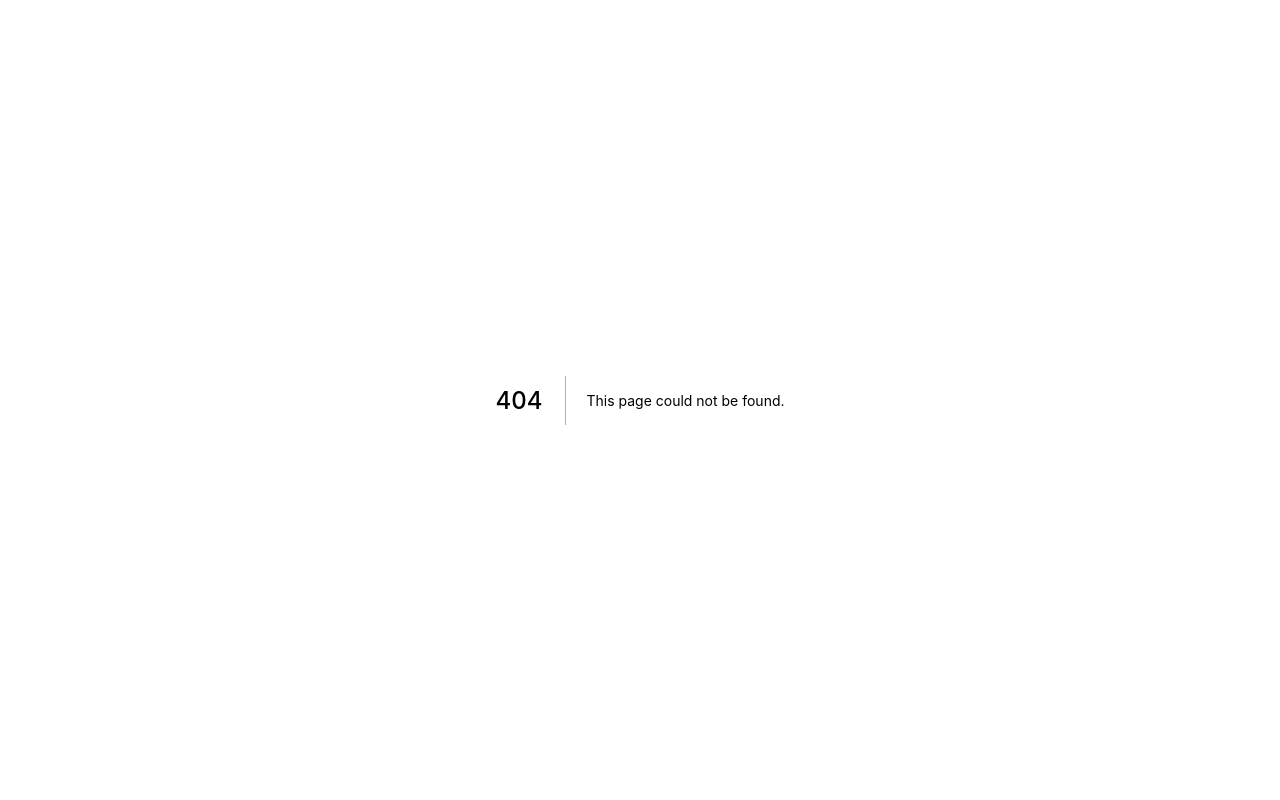
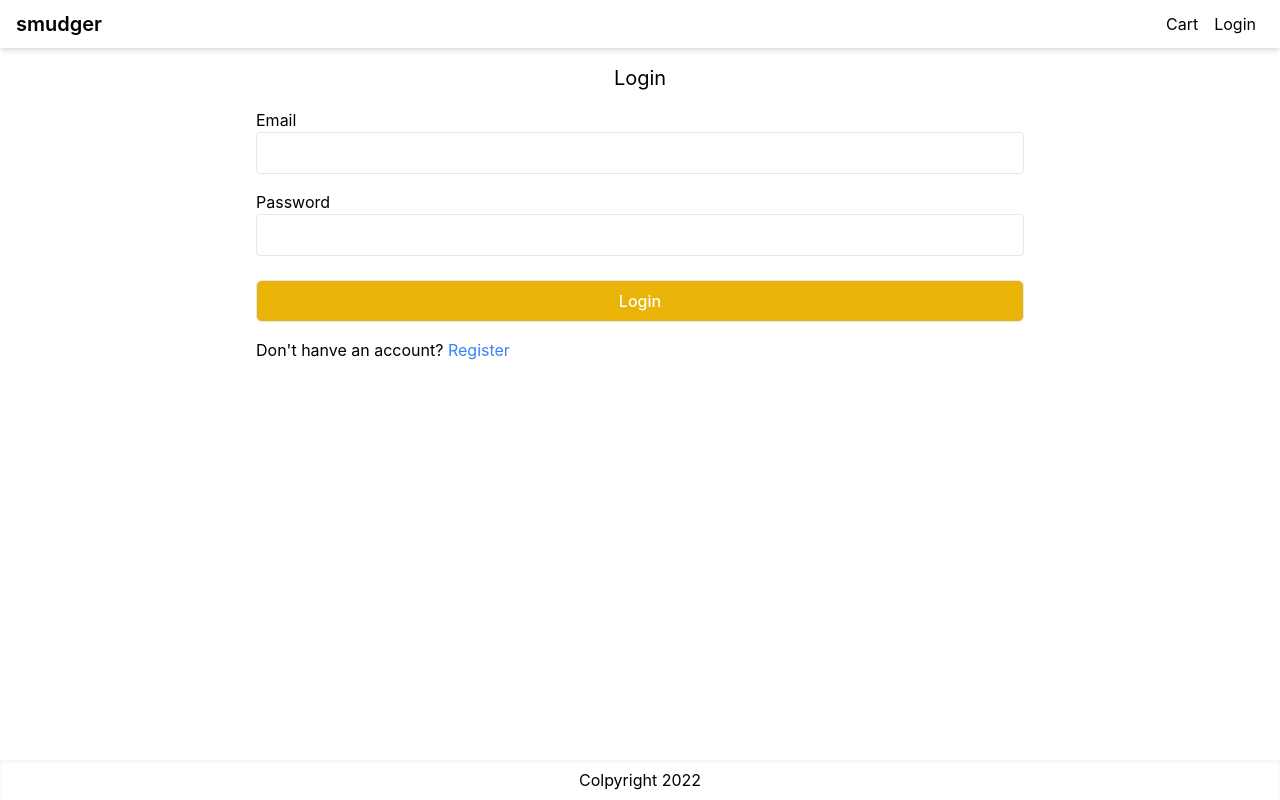
Before and after one commit to wanasak/ecommerce-app, a Next.js app: page /login in a window 1280 px wide. Before the commit this address had no page. Built offline with nearby package versions, Linux system fonts and the light colour scheme.

Commit message:
add login page

```diff
--- a/package.json
+++ b/package.json
@@ -13,7 +13,8 @@
     "js-cookie": "^3.0.1",
     "next": "12.1.6",
     "react": "18.2.0",
-    "react-dom": "18.2.0"
+    "react-dom": "18.2.0",
+    "react-hook-form": "^7.33.0"
   },
   "devDependencies": {
     "autoprefixer": "^10.4.7",
--- a/pages/cart.js
+++ b/pages/cart.js
@@ -118,7 +118,7 @@ const CartScreen = () => {
           </div>
           <button
             className="primary-btn w-full"
-            onClick={() => router.push("/shipping")}
+            onClick={() => router.push("login?redirect=/shipping")}
           >
             Check Out
           </button>
--- /dev/null
+++ b/pages/login.js
@@ -0,0 +1,70 @@
+import Link from "next/link";
+import React from "react";
+import { useForm } from "react-hook-form";
+import Layout from "../components/Layout";
+
+const LoginScreen = () => {
+  const {
+    handleSubmit,
+    register,
+    formState: { errors },
+  } = useForm();
+
+  const submitHandler = ({ email, password }) => {
+    console.log(`${email} ${password}`);
+  };
+
+  return (
+    <Layout title="Login">
+      <form
+        className="mx-auto max-w-screen-md"
+        onSubmit={handleSubmit(submitHandler)}
+      >
+        <h1 className="text-xl mb-4 text-center">Login</h1>
+        <div className="mb-4">
+          <label>Email</label>
+          <input
+            className="w-full border p-2 rounded"
+            type="email"
+            id="email"
+            {...register("email", {
+              required: "Please enter your email address",
+              pattern: {
+                value: /^[a-zA-Z0-9_.+-]+@[a-zA-Z0-9-]+.[a-zA-Z0-9-.]+$/i,
+                message: "Please enter valid email",
+              },
+            })}
+          />
+          {errors.email && (
+            <div className=" text-red-500">{errors.email.message}</div>
+          )}
+        </div>
+        <div className="mb-4">
+          <label>Password</label>
+          <input
+            className="w-full border p-2 rounded"
+            type="password"
+            id="password"
+            {...register("password", {
+              required: "Please enter your password",
+            })}
+          />
+          {errors.password && (
+            <div className=" text-red-500">{errors.password.message}</div>
+          )}
+        </div>
+        <div className="mb-4">
+          <button className="primary-btn w-full">Login</button>
+        </div>
+        <div className="mb-4">
+          Don&apos;t hanve an account?{" "}
+          <Link href="register">
+            <span className="text-blue-500 cursor-pointer">Register</span>
+          </Link>
+        </div>
+      </form>
+    </Layout>
+  );
+};
+
+export default LoginScreen;
--- a/pages/product/[slug].js
+++ b/pages/product/[slug].js
@@ -40,7 +40,7 @@ const ProductScreen = () => {
       <div>
         <div className="py-2">
           <Link href="/">
-            <a className="text-blue-700">back to products</a>
+            <a className="text-blue-500">back to products</a>
           </Link>
         </div>
         <div className="grid md:grid-cols-4 md:gap-3">
```
Also changed, not shown: 1 other file (tests, documents, lock files or other folders).
